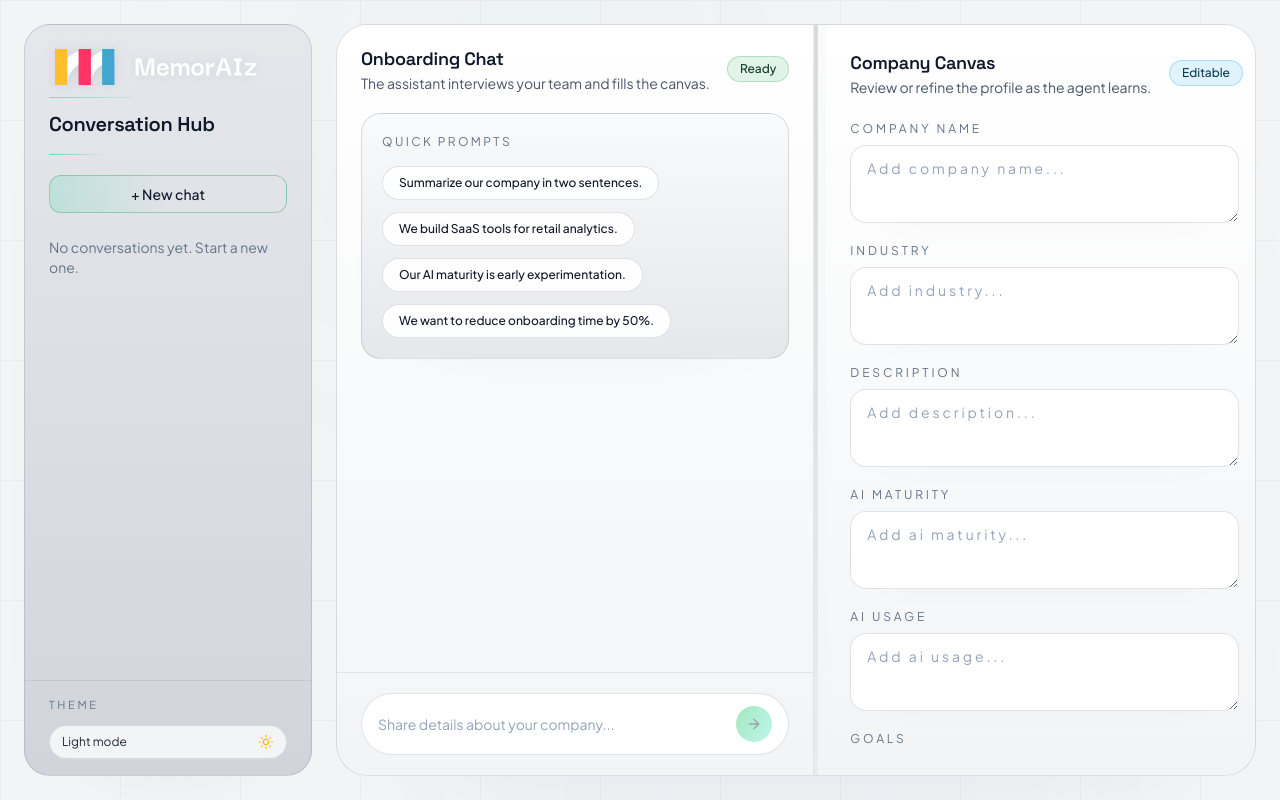
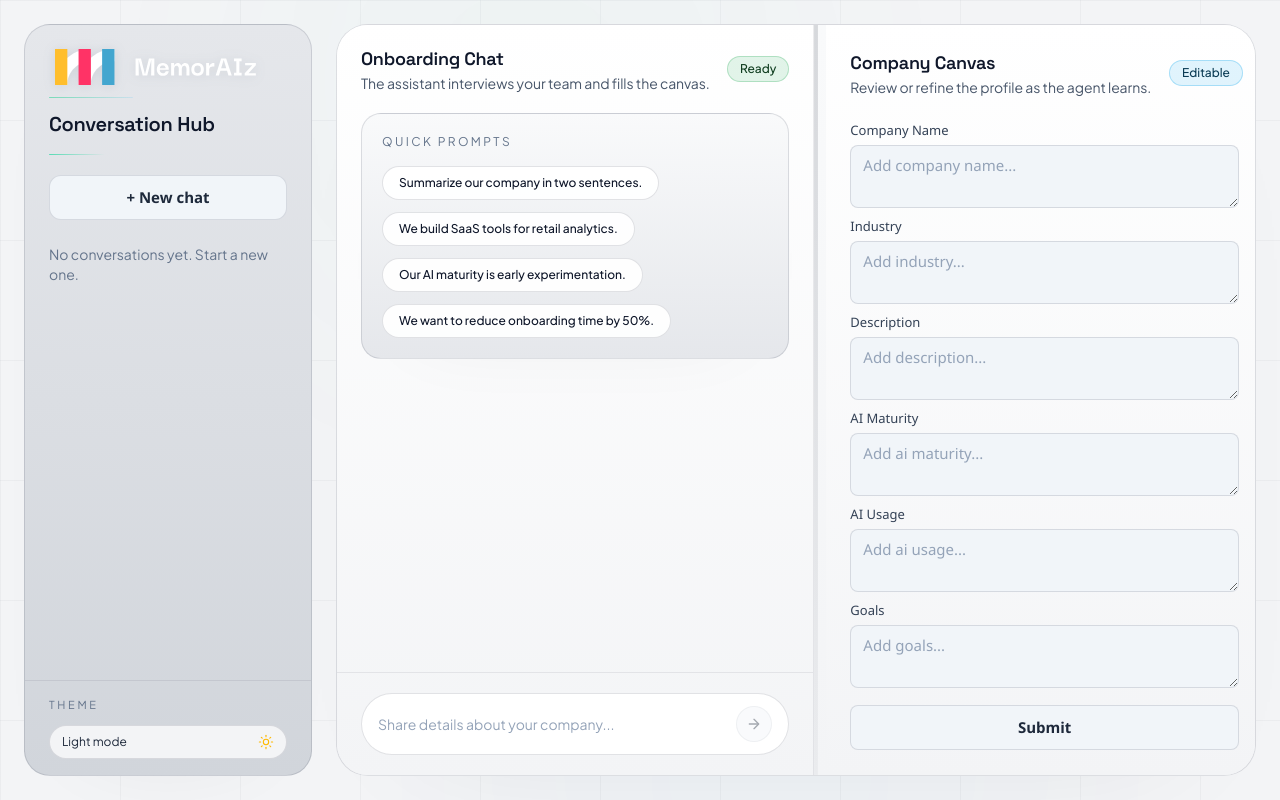
Before and after one commit to syed-waleed-ahmed/memoraiz-onboarding, a Next.js app: page / in a window 1280 px wide. Built offline with nearby package versions, Linux system fonts and the light colour scheme.

Commit message:
feat: unify button styles and enhance form elements for improved UI consistency

```diff
--- a/app/components/ChatClient.tsx
+++ b/app/components/ChatClient.tsx
@@ -696,13 +696,13 @@
                         <div className="flex items-center gap-2 text-xs">
                           <button
                             onClick={saveEditedMessage}
-                            className="action-btn rounded-full px-3 py-1"
+                            className="theme-btn-icon rounded-full px-3 py-1"
                           >
                             Save
                           </button>
                           <button
                             onClick={cancelEditingMessage}
-                            className="action-btn-muted rounded-full px-3 py-1"
+                            className="theme-btn-icon rounded-full px-3 py-1 opacity-60"
                           >
                             Cancel
                           </button>
@@ -733,7 +733,7 @@
                         <>
                           <button
                             onClick={() => startEditingMessage(message)}
-                            className="action-icon-btn"
+                            className="theme-btn-icon"
                             disabled={isTyping}
                             aria-label="Edit message"
                             title="Edit"
@@ -745,7 +745,7 @@
                           </button>
                           <button
                             onClick={() => handleCopy(message.id, message.content)}
-                            className="action-icon-btn"
+                            className="theme-btn-icon"
                             aria-label="Copy message"
                             title={copiedMessageId === message.id ? "Copied" : "Copy"}
                           >
@@ -759,7 +759,7 @@
                         <>
                           <button
                             onClick={handleRegenerate}
-                            className="action-icon-btn"
+                            className="theme-btn-icon"
                             disabled={isTyping}
                             aria-label="Regenerate response"
                             title="Regenerate"
@@ -771,7 +771,7 @@
                           </button>
                           <button
                             onClick={() => handleCopy(message.id, message.content)}
-                            className="action-icon-btn"
+                            className="theme-btn-icon"
                             aria-label="Copy message"
                             title={copiedMessageId === message.id ? "Copied" : "Copy"}
                           >
@@ -782,7 +782,7 @@
                           </button>
                           <button
                             onClick={() => toggleFeedback(message.id, "up")}
-                            className={`action-icon-btn ${
+                            className={`theme-btn-icon ${
                               feedbackById[message.id] === "up" ? "is-active" : ""
                             }`}
                             aria-label="Like message"
@@ -795,7 +795,7 @@
                           </button>
                           <button
                             onClick={() => toggleFeedback(message.id, "down")}
-                            className={`action-icon-btn ${
+                            className={`theme-btn-icon ${
                               feedbackById[message.id] === "down" ? "is-active" : ""
                             }`}
                             aria-label="Dislike message"
@@ -843,7 +843,7 @@
               <button
                 onClick={isTyping ? stopStreaming : () => void handleSend()}
                 disabled={isTyping ? false : !canSend}
-                className="primary-btn flex h-9 w-9 items-center justify-center rounded-full transition hover:brightness-105 disabled:opacity-40"
+                className="theme-btn-icon flex h-9 w-9 items-center justify-center transition disabled:opacity-40"
                 aria-label={isTyping ? "Stop generating" : "Send message"}
               >
                 {isTyping ? (
@@ -894,29 +894,58 @@
           </div>
         </div>
 
-        <div className="mt-6 flex-1 min-h-0 space-y-4 overflow-y-auto pr-1 canvas-scroll">
-          {(
-            [
+        <form
+          className="mt-6 flex-1 min-h-0 space-y-3 overflow-y-auto pr-1 canvas-scroll"
+          onSubmit={async (e) => {
+            e.preventDefault();
+            if (!activeConversationId || !stableUserId) return;
+            await fetch("/api/profile", {
+              method: "POST",
+              headers: { "Content-Type": "application/json" },
+              body: JSON.stringify({
+                conversationId: activeConversationId,
+                stableUserId,
+                tabSessionId,
+                profile,
+              }),
+            });
+            // Optionally show a toast or confirmation here
+          }}
+        >
+          {([
             { key: "name", label: "Company Name" },
             { key: "industry", label: "Industry" },
             { key: "description", label: "Description" },
             { key: "aiMaturityLevel", label: "AI Maturity" },
             { key: "aiUsage", label: "AI Usage" },
             { key: "goals", label: "Goals" },
-            ] as const
-          ).map(({ key, label }) => (
-            <label key={key} className="label-caps block text-xs uppercase text-slate-500">
+          ] as const).map(({ key, label }) => (
+            <label
+              key={key}
+              className="label-caps block text-[13px] font-medium tracking-wide text-slate-600 mb-1 formal-canvas-label"
+              style={{ fontFamily: 'Segoe UI, Arial, Helvetica, sans-serif' }}
+            >
               {label}
               <textarea
                 value={profile[key]}
                 onChange={(event) => applyProfileUpdate(key, event.target.value)}
-                className="canvas-input mt-2 min-h-[78px] w-full rounded-2xl border border-white/10 bg-[var(--surface-2)] px-4 py-3 text-sm text-slate-200 outline-none placeholder:text-slate-500 transition focus:border-white/30"
+                className="formal-canvas-textarea mt-1 w-full"
                 placeholder={`Add ${label.toLowerCase()}...`}
                 disabled={!canEditForm}
+                style={{ fontFamily: 'Segoe UI, Arial, Helvetica, sans-serif', fontSize: '15px', lineHeight: '1.5' }}
               />
             </label>
           ))}
+          <div className="pt-2 flex justify-end">
+            <button
+              type="submit"
+              className="formal-canvas-submit"
+              disabled={!canEditForm}
+            >
+              Submit
+            </button>
           </div>
+        </form>
       </section>
     </div>
   );
--- a/app/components/SidebarClient.tsx
+++ b/app/components/SidebarClient.tsx
@@ -248,7 +248,8 @@
       <div className="flex items-center">
         <button
           onClick={handleNewConversation}
-          className="new-chat-btn flex-1 rounded-xl border border-emerald-400/30 bg-gradient-to-r from-emerald-400/15 via-transparent to-transparent px-4 py-2 text-sm font-medium text-slate-100 transition"
+          className="theme-btn"
+          style={{ width: '100%', borderRadius: '12px', fontSize: '15px', fontWeight: 600 }}
         >
           + New chat
         </button>
--- a/app/globals.css
+++ b/app/globals.css
@@ -1,3 +1,46 @@
+/* Formal font and compact textarea for Company Canvas */
+.formal-canvas-label {
+  font-family: 'Segoe UI', Arial, Helvetica, sans-serif !important;
+  font-weight: 500;
+  color: #334155;
+  letter-spacing: normal !important;
+  margin-bottom: 0.25rem;
+}
+.formal-canvas-textarea {
+  font-family: 'Segoe UI', Arial, Helvetica, sans-serif !important;
+  font-size: 15px !important;
+  color: var(--foreground) !important;
+  min-height: 36px !important;
+  max-height: 160px;
+  border-radius: 8px !important;
+  padding: 8px 12px !important;
+  background: var(--surface-2) !important;
+  border: 1px solid var(--edge) !important;
+  box-shadow: none !important;
+  resize: vertical;
+  transition: border-color 0.2s;
+}
+.formal-canvas-textarea:focus {
+  border-color: var(--accent-2) !important;
+  background: var(--surface) !important;
+}
+.formal-canvas-submit {
+  width: 100%;
+  font-family: 'Segoe UI', Arial, Helvetica, sans-serif !important;
+  font-size: 15px;
+  font-weight: 600;
+  border-radius: 8px;
+  padding: 10px 0;
+  background: var(--surface-2);
+  color: var(--foreground);
+  border: 1px solid var(--edge);
+  box-shadow: none;
+  transition: background 0.2s, border-color 0.2s;
+}
+.formal-canvas-submit:hover:enabled, .formal-canvas-submit:focus:enabled {
+  background: var(--surface-3);
+  border-color: var(--accent-2);
+}
 @import "tailwindcss";
 
 :root {
@@ -422,14 +465,36 @@
   border-color: rgba(14, 165, 233, 0.35);
 }
 
-.primary-btn {
-  background: linear-gradient(120deg, #34d399 0%, #7dd3fc 100%);
-  color: #081218;
+
+/* Unified theme button style */
+.theme-btn {
+  width: 100%;
+  font-family: 'Segoe UI', Arial, Helvetica, sans-serif !important;
+  font-size: 15px;
+  font-weight: 600;
+  border-radius: 8px;
+  padding: 10px 0;
+  background: var(--surface-2);
+  color: var(--foreground);
+  border: 1px solid var(--edge);
+  box-shadow: none;
+  transition: background 0.2s, border-color 0.2s;
+}
+.theme-btn:hover:enabled, .theme-btn:focus:enabled {
+  background: var(--surface-3);
+  border-color: var(--accent-2);
 }
 
-:root[data-theme="light"] .primary-btn {
-  background: linear-gradient(120deg, #22c55e 0%, #5eead4 100%);
-  color: #052014;
+.theme-btn-icon {
+  background: var(--surface-2);
+  color: var(--foreground);
+  border: 1px solid var(--edge);
+  border-radius: 9999px;
+  transition: background 0.2s, border-color 0.2s;
+}
+.theme-btn-icon:hover:enabled, .theme-btn-icon:focus:enabled {
+  background: var(--surface-3);
+  border-color: var(--accent-2);
 }
 
 .sidebar-shell {
```
Lines whose indentation alone changed are shown as unchanged.
